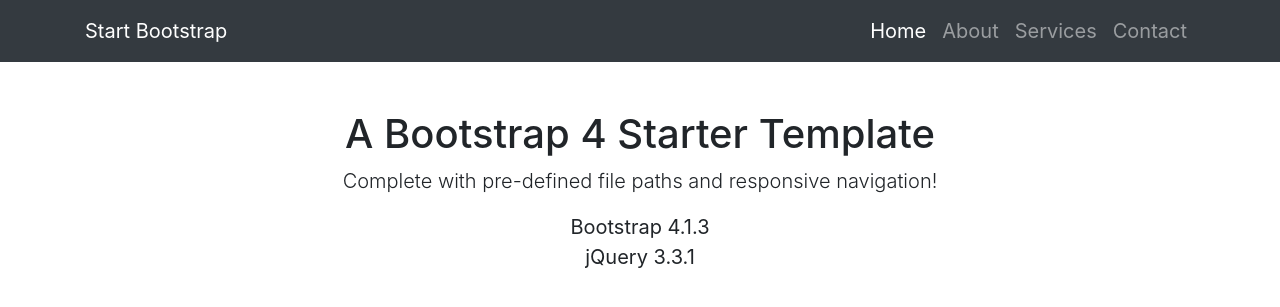
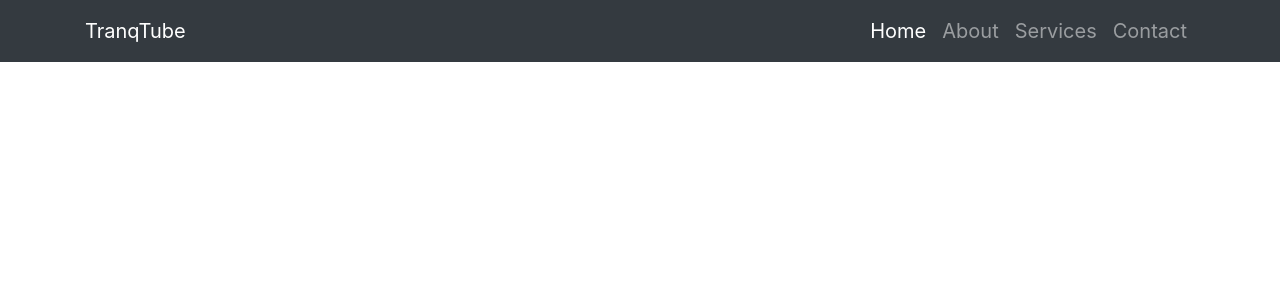
Before and after one commit to reinoldus/tranqtube, a Flask app: template tranqtube/templates/template.html in a window 1280 px wide. Shown: the top 307 px of the page. Run offline with Flask 2, Linux system fonts and the light colour scheme; the template is opened without the code that fills it, so the values that code supplies are empty; some libraries are stand-ins or nearby versions.

Commit message:
template included

```diff
--- a/tranqtube/crawl-server.py
+++ b/tranqtube/crawl-server.py
@@ -18,7 +18,10 @@
         if item['type'] == "directory":
             new_address = address + name + "/"
 
-            videos.extend(crawl(new_address))
+            # Go into directory by recursive call
+            dir_videos = crawl(new_address)
+
+            videos.extend(dir_videos)
 
         elif item['type'] == "file" and name.split(".")[-1] in supported_extensions:
             clean_name = urllib.parse.unquote(address + name).replace(server_ip, "")
--- a/tranqtube/default_settings.py
+++ b/tranqtube/default_settings.py
@@ -1,4 +1,4 @@
 DEBUG = False  # make sure DEBUG is off unless enabled explicitly otherwise
 LOG_DIR = '.'  # create log files in current working directory
-MONGO = 'mongodb://mongo:27017/' # Available Docker in docker compose network network
+MONGO = 'mongodb://localhost:27017/' # Available Docker in docker compose network network
 VIDEO_SERVER_IP = "http://localhost:44445/"
--- a/tranqtube/templates/template.html
+++ b/tranqtube/templates/template.html
@@ -13,17 +13,9 @@
     <title>Bare - Start Bootstrap Template</title>
 
     <!-- Bootstrap core CSS -->
+    {% block css %}{% endblock %}
       <link rel="stylesheet" href="{{ url_for('static', filename='bootstrap/css/bootstrap.css') }}">
       <link rel="stylesheet" href="{{ url_for('static', filename='styles.css') }}">
-   <script src="{{ url_for('static', filename='jquery/jquery.js') }}"></script>
-      {% block scripts %}{% endblock %}
-      <script>
-
-        var $j = jQuery.noConflict();
-        // $j is now an alias to the jQuery function; creating the new alias is optional.
-
-
-        </script>
 
   </head>
 
@@ -32,7 +24,7 @@
     <!-- Navigation -->
     <nav class="navbar navbar-expand-lg navbar-dark bg-dark static-top">
       <div class="container">
-        <a class="navbar-brand" href="#">Start Bootstrap</a>
+        <a class="navbar-brand" href="/">TranqTube</a>
         <button class="navbar-toggler" type="button" data-toggle="collapse" data-target="#navbarResponsive" aria-controls="navbarResponsive" aria-expanded="false" aria-label="Toggle navigation">
           <span class="navbar-toggler-icon"></span>
         </button>
@@ -59,23 +51,14 @@
 
     <!-- Page Content -->
     <div class="container">
-      <div class="row">
-        <div class="col-lg-12 text-center">
-          <h1 class="mt-5">A Bootstrap 4 Starter Template</h1>
-          <p class="lead">Complete with pre-defined file paths and responsive navigation!</p>
-          <ul class="list-unstyled">
-            <li>Bootstrap 4.1.3</li>
-            <li>jQuery 3.3.1</li>
-          </ul>
-        </div>
-      </div>
+        {% block body %}{% endblock %}
     </div>
-{% block title %}{% endblock %}
 
 
     <!-- Bootstrap core JavaScript -->
-    <script src="vendor/jquery/jquery.min.js"></script>
-    <script src="vendor/bootstrap/js/bootstrap.bundle.min.js"></script>
+   <script src="{{ url_for('static', filename='jquery/jquery.js') }}"></script>
+   <script src="{{ url_for('static', filename='bootstrap/js/bootstrap.bundle.js') }}"></script>
+    {% block scripts %}{% endblock %}
 
   </body>
 
--- a/tranqtube/views.py
+++ b/tranqtube/views.py
@@ -1,3 +1,5 @@
+from pprint import pprint
+
 from flask import render_template, jsonify, request
 from pymongo import MongoClient
 import base64
```
Also changed, not shown: tranqtube/static/player.js (+5 -5 lines), tranqtube/templates/index.html (+12 -12 lines), tranqtube/templates/play.html (+6 -4 lines), 1 other file.
